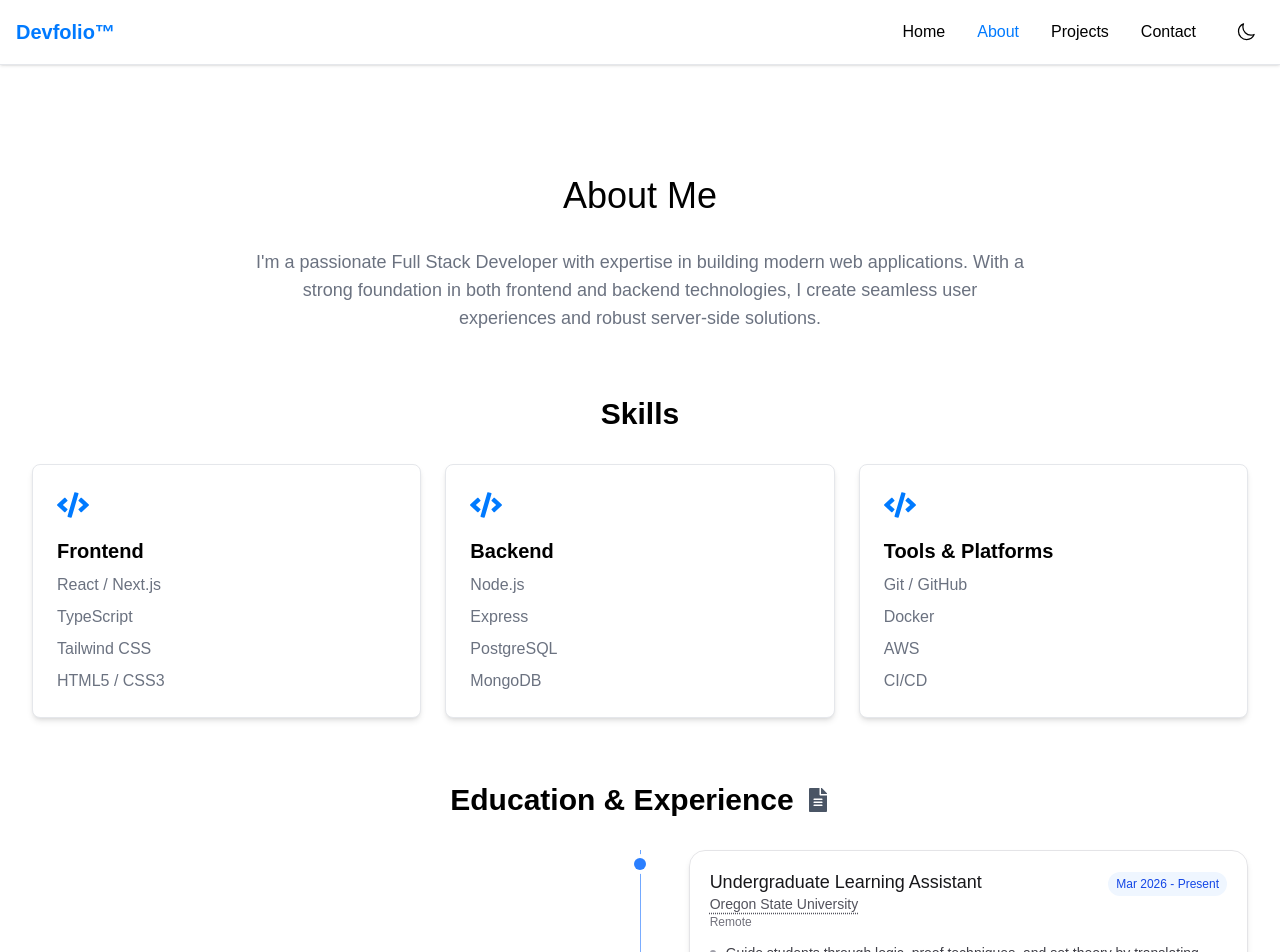
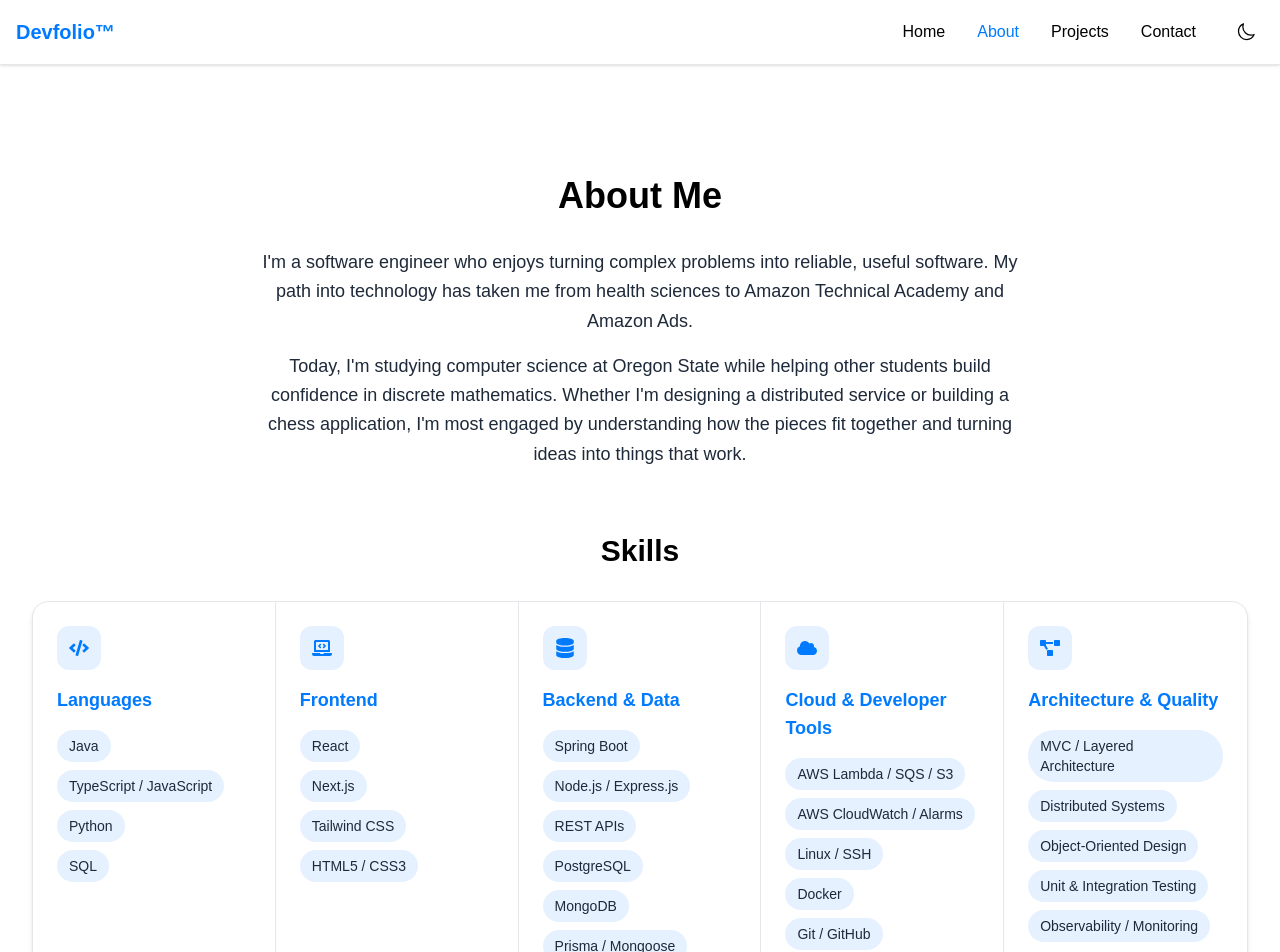
Before and after one commit to Tsoris/My-Portfolio, a Next.js app: page /about in a window 1280 px wide. Shown: the top 952 px of the page. Built offline with nearby package versions, Linux system fonts and the light colour scheme.

Commit message:
feat: refresh about page skills

```diff
--- a/src/app/about/page.tsx
+++ b/src/app/about/page.tsx
@@ -1,47 +1,124 @@
-import SkillCard from '../components/aboutpage/SkillCard';
+import {
+  FaCloud,
+  FaCode,
+  FaDatabase,
+  FaLaptopCode,
+  FaProjectDiagram,
+} from 'react-icons/fa';
+import type { IconType } from 'react-icons';
 import Timeline from '../components/aboutpage/Timeline';
+
+interface SkillGroup {
+  title: string;
+  icon: IconType;
+  skills: readonly string[];
+}
 
 const skillGroups = [
   {
-    title: 'Frontend',
-    skills: ['React / Next.js', 'TypeScript', 'Tailwind CSS', 'HTML5 / CSS3'],
+    title: 'Languages',
+    icon: FaCode,
+    skills: ['Java', 'TypeScript / JavaScript', 'Python', 'SQL'],
   },
   {
-    title: 'Backend',
-    skills: ['Node.js', 'Express', 'PostgreSQL', 'MongoDB'],
+    title: 'Frontend',
+    icon: FaLaptopCode,
+    skills: ['React', 'Next.js', 'Tailwind CSS', 'HTML5 / CSS3'],
   },
   {
-    title: 'Tools & Platforms',
-    skills: ['Git / GitHub', 'Docker', 'AWS', 'CI/CD'],
+    title: 'Backend & Data',
+    icon: FaDatabase,
+    skills: [
+      'Spring Boot',
+      'Node.js / Express.js',
+      'REST APIs',
+      'PostgreSQL',
+      'MongoDB',
+      'Prisma / Mongoose',
+    ],
   },
-];
+  {
+    title: 'Cloud & Developer Tools',
+    icon: FaCloud,
+    skills: [
+      'AWS Lambda / SQS / S3',
+      'AWS CloudWatch / Alarms',
+      'Linux / SSH',
+      'Docker',
+      'Git / GitHub',
+      'CI/CD',
+    ],
+  },
+  {
+    title: 'Architecture & Quality',
+    icon: FaProjectDiagram,
+    skills: [
+      'MVC / Layered Architecture',
+      'Distributed Systems',
+      'Object-Oriented Design',
+      'Unit & Integration Testing',
+      'Observability / Monitoring',
+    ],
+  },
+] satisfies readonly SkillGroup[];
+
+const skillGroupClassName =
+  'group relative border-b border-gray-200 px-6 py-6 transition-[transform,background-color,box-shadow] duration-300 ease-out last:border-b-0 hover:z-10 hover:-translate-y-1 hover:scale-[1.025] hover:bg-primary/5 hover:shadow-xl dark:border-gray-700 lg:border-r lg:border-b-0 lg:last:border-r-0 motion-reduce:transform-none motion-reduce:transition-none';
+
+const skillPillClassName =
+  'rounded-full bg-primary/10 px-3 py-1.5 text-sm font-medium text-gray-800 transition-[transform,box-shadow] duration-200 ease-out hover:-translate-y-0.5 hover:scale-105 hover:shadow-md dark:text-gray-200 motion-reduce:transform-none motion-reduce:transition-none';
 
 function About() {
   return (
-    <div className='container max-w-7xl mx-auto py-20'>
-      <h1 className='text-4xl front-bold mb-8 text-center'>About Me</h1>
+    <div className='container mx-auto max-w-7xl py-20'>
+      <h1 className='mb-8 text-center text-4xl font-bold'>About Me</h1>
 
       {/* bio section */}
       <section className='mb-16'>
-        <p className='text-lg text-secondary max-w-3xl mx-auto text-center'>
-          I&apos;m a passionate Full Stack Developer with expertise in building
-          modern web applications. With a strong foundation in both frontend and
-          backend technologies, I create seamless user experiences and robust
-          server-side solutions.
-        </p>
+        <div className='mx-auto max-w-3xl space-y-4 text-center text-lg leading-relaxed text-gray-800 dark:text-gray-200'>
+          <p>
+            I&apos;m a software engineer who enjoys turning complex problems
+            into reliable, useful software. My path into technology has taken me
+            from health sciences to Amazon Technical Academy and Amazon Ads.
+          </p>
+          <p>
+            Today, I&apos;m studying computer science at Oregon State while
+            helping other students build confidence in discrete mathematics.
+            Whether I&apos;m designing a distributed service or building a chess
+            application, I&apos;m most engaged by understanding how the pieces
+            fit together and turning ideas into things that work.
+          </p>
+        </div>
       </section>
 
       {/* skills section */}
       <section className='mb-16'>
         <h2 className='section-title'>Skills</h2>
-        <div className='grid grid-cols-1 md:grid-cols-2 lg:grid-cols-3 gap-6'>
-          {skillGroups.map((group) => (
-            <SkillCard
-              key={group.title}
-              title={group.title}
-              skills={group.skills}
-            />
-          ))}
+        <div className='grid overflow-hidden rounded-2xl border border-gray-200 bg-white shadow-md dark:border-gray-700 dark:bg-dark/50 lg:grid-cols-5'>
+          {skillGroups.map((group) => {
+            const Icon = group.icon;
+
+            return (
+              <div key={group.title} className={skillGroupClassName}>
+                <div className='mb-4 flex h-11 w-11 items-center justify-center rounded-xl bg-primary/10 text-primary transition-transform duration-300 group-hover:scale-110 motion-reduce:transform-none motion-reduce:transition-none'>
+                  <Icon className='h-5 w-5' aria-hidden='true' />
+                </div>
+                <h3 className='mb-4 text-lg font-semibold text-primary'>
+                  {group.title}
+                </h3>
+                <ul
+                  className='flex flex-col items-start gap-2'
+                  aria-label={group.title}
+                >
+                  {group.skills.map((skill) => (
+                    <li key={skill} className={skillPillClassName}>
+                      {skill}
+                    </li>
+                  ))}
+                </ul>
+              </div>
+            );
+          })}
         </div>
       </section>
       <Timeline />
--- a/src/app/components/aboutpage/Timeline.tsx
+++ b/src/app/components/aboutpage/Timeline.tsx
@@ -22,7 +22,7 @@ const Timeline = () => {
           href='https://github.com/Tsoris/MyResume/blob/main/docs/Resume.pdf'
           target='_blank'
           rel='noopener noreferrer'
-          className='relative group text-2xl text-gray-600 hover:text-primary dark:text-gray-300 transition-colors duration-300'
+          className='relative group text-2xl text-gray-800 hover:text-primary dark:text-gray-200 transition-colors duration-300'
           aria-label='View resume'
         >
           <FaFileAlt />
@@ -107,7 +107,7 @@ const Timeline = () => {
                         <h3 className='text-lg font-medium leading-tight'>
                           {item.title}
                         </h3>
-                        <p className='text-sm text-zinc-600 dark:text-zinc-400'>
+                        <p className='text-sm text-zinc-800 dark:text-zinc-200'>
                           {item.href ? (
                             <a
                               href={item.href}
@@ -122,22 +122,22 @@ const Timeline = () => {
                           )}
                         </p>
                         {item.location && (
-                          <p className='text-xs text-zinc-500 dark:text-zinc-500'>
+                          <p className='text-xs text-zinc-700 dark:text-zinc-300'>
                             {item.location}
                           </p>
                         )}
                       </div>
-                      <span className='shrink-0 text-xs px-2 py-1 rounded-full bg-blue-50 text-blue-700 dark:bg-zinc-800 dark:text-zinc-300'>
+                      <span className='shrink-0 text-xs px-2 py-1 rounded-full bg-blue-50 text-blue-800 dark:bg-zinc-800 dark:text-zinc-200'>
                         {item.start} - {item.end}
                       </span>
                     </div>
 
-                    <ul className='mt-3 space-y-2 text-sm text-zinc-700 dark:text-zinc-300 leading-relaxed'>
+                    <ul className='mt-3 space-y-2 text-sm text-zinc-800 dark:text-zinc-200 leading-relaxed'>
                       {item.bullets.map((bullet) => (
                         <li key={bullet} className='pl-4 relative'>
                           <span
                             aria-hidden
-                            className='absolute left-0 top-2 h-1.5 w-1.5 rounded-full bg-zinc-400 dark:bg-zinc-500/70'
+                            className='absolute left-0 top-2 h-1.5 w-1.5 rounded-full bg-zinc-500 dark:bg-zinc-400/80'
                           />
                           {bullet}
                         </li>
--- a/src/app/components/projects/ProjectTechnologies.tsx
+++ b/src/app/components/projects/ProjectTechnologies.tsx
@@ -13,7 +13,7 @@ const ProjectTechnologies = ({ project }: ProjectTechnologiesProps) => {
       {project.technologies.map((technology, index) => (
         <span
           key={`${project.id}-${technology}-${index}`}
-          className={`${technologyClassName} rounded-full px-3 py-1 text-sm`}
+          className={`${technologyClassName} rounded-full px-3 py-1 text-sm transition-[transform,box-shadow] duration-200 ease-out hover:-translate-y-0.5 hover:scale-105 hover:shadow-md motion-reduce:transform-none motion-reduce:transition-none`}
         >
           {technology}
         </span>
--- a/src/app/projects/animal-game/page.tsx
+++ b/src/app/projects/animal-game/page.tsx
@@ -75,7 +75,7 @@ const AnimalGamePage = () => (
         {technologies.map((technology) => (
           <span
             key={technology}
-            className='rounded-full bg-purple-700/10 px-3 py-1 text-sm text-purple-700 dark:bg-orange-300/10 dark:text-orange-200'
+            className='rounded-full bg-purple-700/10 px-3 py-1 text-sm text-purple-700 transition-[transform,box-shadow] duration-200 ease-out hover:-translate-y-0.5 hover:scale-105 hover:shadow-md dark:bg-orange-300/10 dark:text-orange-200 motion-reduce:transform-none motion-reduce:transition-none'
           >
             {technology}
           </span>
--- a/src/app/projects/hash-map-collision-strategies/page.tsx
+++ b/src/app/projects/hash-map-collision-strategies/page.tsx
@@ -47,7 +47,7 @@ const HashMapCollisionStrategiesPage = () => (
         {technologies.map((technology) => (
           <span
             key={technology}
-            className='rounded-full bg-cyan-700/10 px-3 py-1 text-sm text-cyan-700 dark:bg-cyan-300/10 dark:text-cyan-200'
+            className='rounded-full bg-cyan-700/10 px-3 py-1 text-sm text-cyan-700 transition-[transform,box-shadow] duration-200 ease-out hover:-translate-y-0.5 hover:scale-105 hover:shadow-md dark:bg-cyan-300/10 dark:text-cyan-200 motion-reduce:transform-none motion-reduce:transition-none'
           >
             {technology}
           </span>
--- a/src/app/projects/temperature-data-parser/page.tsx
+++ b/src/app/projects/temperature-data-parser/page.tsx
@@ -51,7 +51,7 @@ const TemperatureDataParserPage = () => (
         {technologies.map((technology) => (
           <span
             key={technology}
-            className='rounded-full bg-amber-500/10 px-3 py-1 text-sm text-amber-700 dark:bg-amber-300/10 dark:text-amber-200'
+            className='rounded-full bg-amber-500/10 px-3 py-1 text-sm text-amber-700 transition-[transform,box-shadow] duration-200 ease-out hover:-translate-y-0.5 hover:scale-105 hover:shadow-md dark:bg-amber-300/10 dark:text-amber-200 motion-reduce:transform-none motion-reduce:transition-none'
           >
             {technology}
           </span>
```
